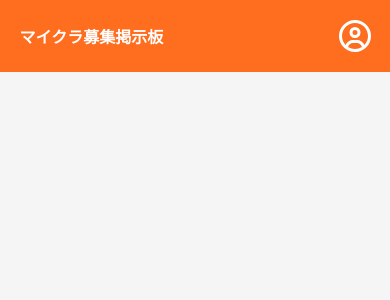
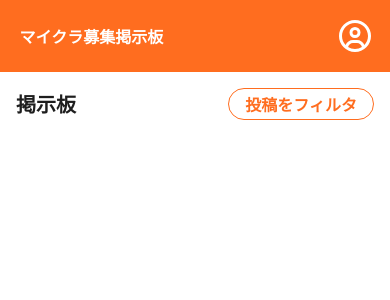
Before and after one commit to umiteru2004/umiteru-minecraft-board, a Next.js app: page / in a window 390 px wide. Shown: the top 300 px of the page. Built offline with nearby package versions, Linux system fonts and the light colour scheme.

Commit message:
feat: ホームページの大枠を作成しました。

```diff
--- a/app/page.tsx
+++ b/app/page.tsx
@@ -1,3 +1,15 @@
 export default function Home() {
-  return <div></div>;
+  return (
+    <div className="mx-auto flex min-h-[calc(100dvh---spacing(18))] w-full gap-4 lg:w-5xl">
+      <div className="bg-base-color border-border grow lg:border-x">
+        <div className="flex items-center justify-between p-4">
+          <h1 className="text-xl font-bold lg:text-3xl">掲示板</h1>
+          <button className="text-primary border-primary h-8 rounded-full border px-4 font-bold lg:hidden">
+            投稿をフィルタ
+          </button>
+        </div>
+      </div>
+      <div className="bg-base-color border-border hidden w-2xs p-4 lg:block lg:border-x"></div>
+    </div>
+  );
 }
```
